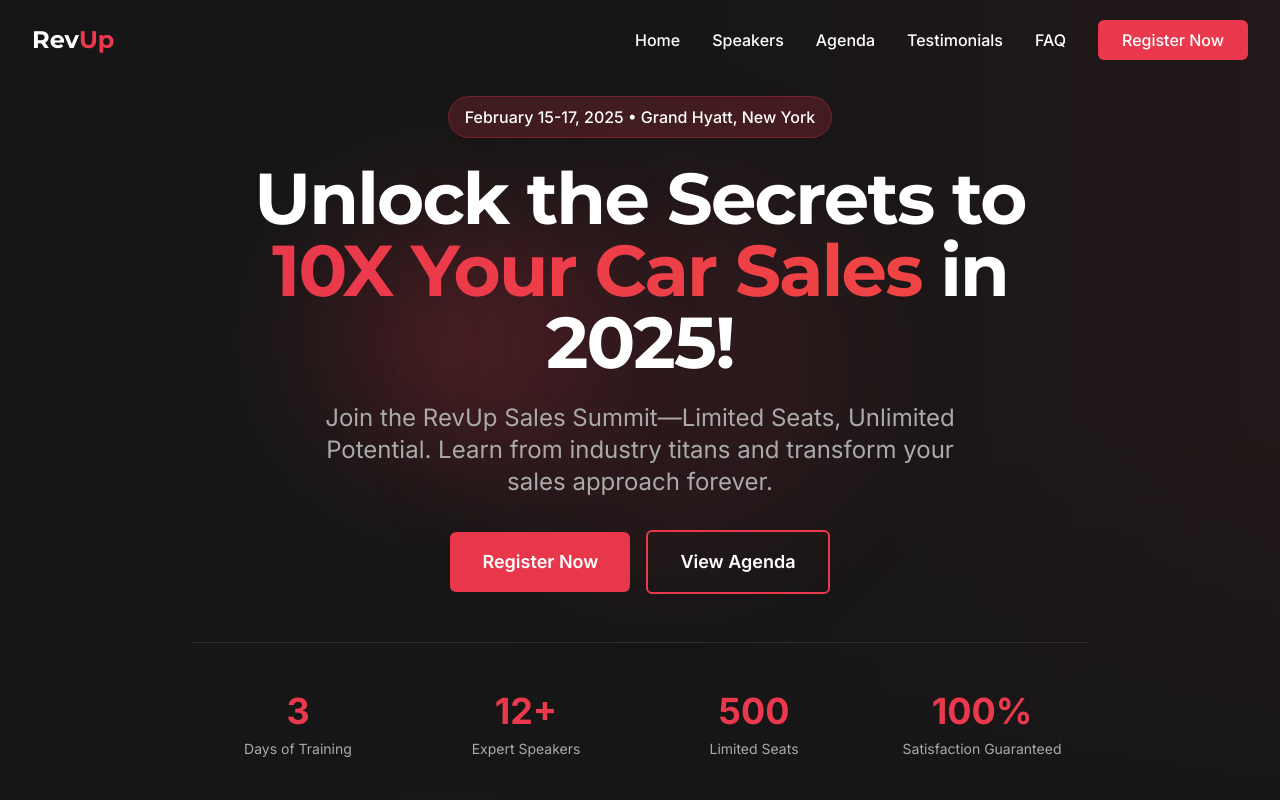
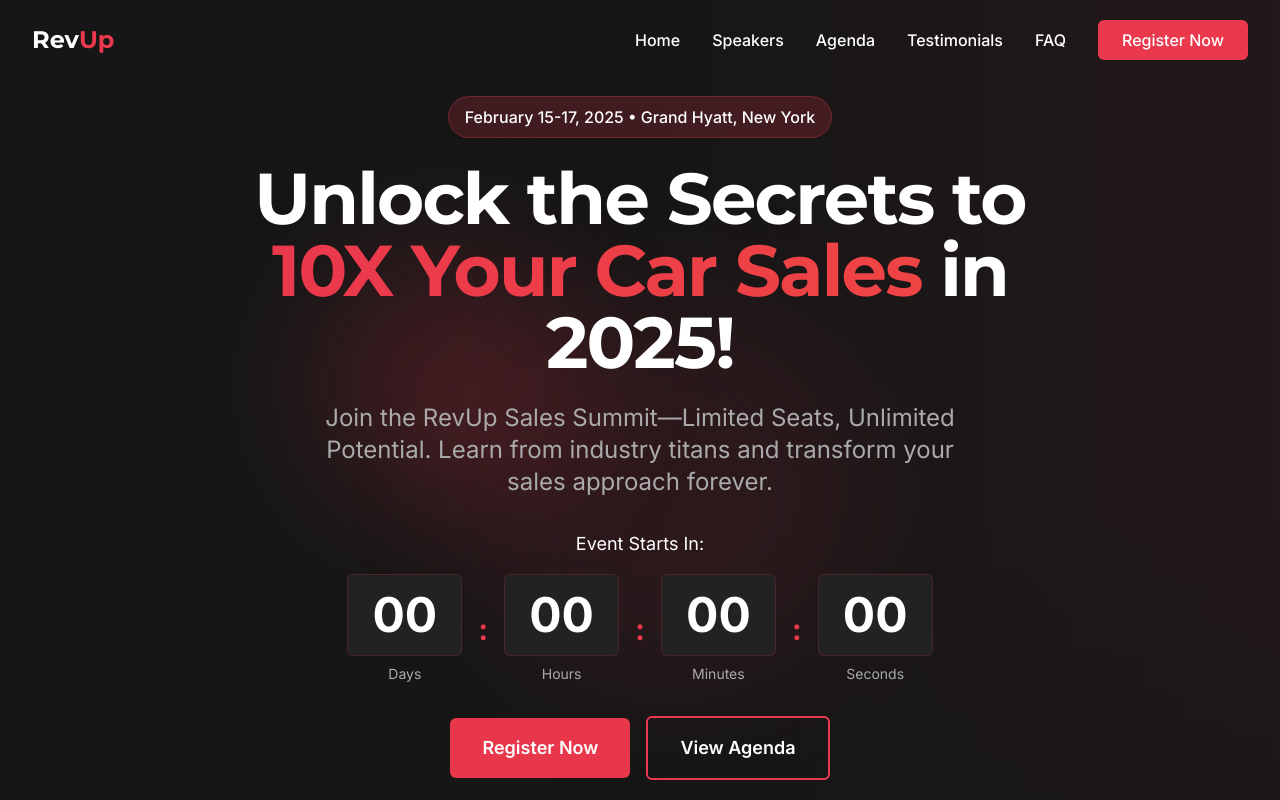
Before and after one commit to MahjongDon/revup-sales-landing, a React (Vite) app: page / in a window 1280 px wide. Shown: the top 800 px of the page. Built offline with nearby package versions, Linux system fonts and the light colour scheme.

Commit message:
feat: Add countdown timer and fix button error
- Added a countdown timer to the front page.
- Fixed the button component error.
- Conducted a code audit and refactored code.

```diff
--- a/src/components/Button.tsx
+++ b/src/components/Button.tsx
@@ -21,7 +21,7 @@ const Button = ({
   href,
   animated = false,
   ...props
-}: ButtonProps & React.ButtonHTMLAttributes<HTMLButtonElement>) => {
+}: ButtonProps & Omit<React.ButtonHTMLAttributes<HTMLButtonElement>, 'href'>) => {
   const baseStyles = "inline-flex items-center justify-center font-semibold rounded-md transition-all duration-300 focus:outline-none focus:ring-2 focus:ring-offset-2 focus:ring-offset-revup-dark focus:ring-revup-red";
 
   const variants = {
@@ -48,7 +48,7 @@ const Button = ({
 
   if (href) {
     return (
-      <a href={href} className={buttonClasses} {...props}>
+      <a href={href} className={buttonClasses}>
         {children}
       </a>
     );
--- /dev/null
+++ b/src/components/CountdownTimer.tsx
@@ -0,0 +1,71 @@
+
+import React, { useState, useEffect } from 'react';
+import { cn } from '@/lib/utils';
+
+interface CountdownTimerProps {
+  targetDate: Date;
+  className?: string;
+}
+
+interface TimeLeft {
+  days: number;
+  hours: number;
+  minutes: number;
+  seconds: number;
+}
+
+const CountdownTimer = ({ targetDate, className }: CountdownTimerProps) => {
+  const [timeLeft, setTimeLeft] = useState<TimeLeft>({
+    days: 0,
+    hours: 0,
+    minutes: 0,
+    seconds: 0
+  });
+
+  useEffect(() => {
+    const calculateTimeLeft = () => {
+      const difference = targetDate.getTime() - new Date().getTime();
+
+      if (difference > 0) {
+        const days = Math.floor(difference / (1000 * 60 * 60 * 24));
+        const hours = Math.floor((difference / (1000 * 60 * 60)) % 24);
+        const minutes = Math.floor((difference / 1000 / 60) % 60);
+        const seconds = Math.floor((difference / 1000) % 60);
+
+        setTimeLeft({ days, hours, minutes, seconds });
+      } else {
+        setTimeLeft({ days: 0, hours: 0, minutes: 0, seconds: 0 });
+      }
+    };
+
+    calculateTimeLeft();
+    const timer = setInterval(calculateTimeLeft, 1000);
+
+    return () => clearInterval(timer);
+  }, [targetDate]);
+
+  const TimeUnit = ({ value, label }: { value: number; label: string }) => (
+    <div className="flex flex-col items-center">
+      <div className="bg-revup-dark-gray border border-revup-red/20 rounded-md px-4 py-2 md:px-6 md:py-4 backdrop-blur-sm">
+        <span className="text-2xl md:text-4xl lg:text-5xl font-bold text-white">
+          {value.toString().padStart(2, '0')}
+        </span>
+      </div>
+      <span className="text-xs md:text-sm text-revup-gray mt-2">{label}</span>
+    </div>
+  );
+
+  return (
+    <div className={cn("flex justify-center items-center gap-2 md:gap-4", className)}>
+      <TimeUnit value={timeLeft.days} label="Days" />
+      <div className="text-xl md:text-3xl text-revup-red font-bold">:</div>
+      <TimeUnit value={timeLeft.hours} label="Hours" />
+      <div className="text-xl md:text-3xl text-revup-red font-bold">:</div>
+      <TimeUnit value={timeLeft.minutes} label="Minutes" />
+      <div className="text-xl md:text-3xl text-revup-red font-bold">:</div>
+      <TimeUnit value={timeLeft.seconds} label="Seconds" />
+    </div>
+  );
+};
+
+export default CountdownTimer;
--- a/src/components/sections/Hero.tsx
+++ b/src/components/sections/Hero.tsx
@@ -1,8 +1,12 @@
 
 import React from 'react';
 import Button from '../Button';
+import CountdownTimer from '../CountdownTimer';
 
 const Hero = () => {
+  // Setting the event date to February 15, 2025
+  const eventDate = new Date('2025-02-15T09:00:00');
+
   return (
     <section id="home" className="min-h-screen relative flex items-center pt-24 pb-16">
       {/* Background elements */}
@@ -26,6 +30,11 @@ const Hero = () => {
           <p className="text-xl md:text-2xl text-revup-gray mb-8 max-w-2xl mx-auto animate-fade-in" style={{ animationDelay: '400ms' }}>
             Join the RevUp Sales Summit—Limited Seats, Unlimited Potential. Learn from industry titans and transform your sales approach forever.
           </p>
+
+          <div className="mb-8 animate-fade-in" style={{ animationDelay: '500ms' }}>
+            <p className="text-lg text-white mb-4">Event Starts In:</p>
+            <CountdownTimer targetDate={eventDate} />
+          </div>
 
           <div className="flex flex-col sm:flex-row items-center justify-center gap-4 animate-fade-in" style={{ animationDelay: '600ms' }}>
             <Button href="#register" variant="primary" size="lg" animated>
```
